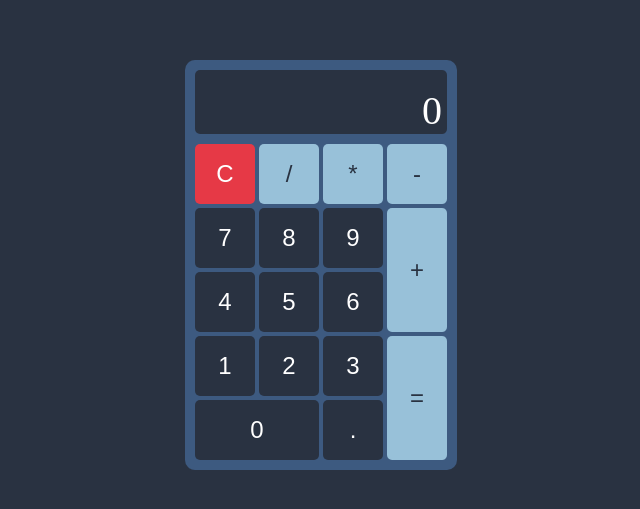
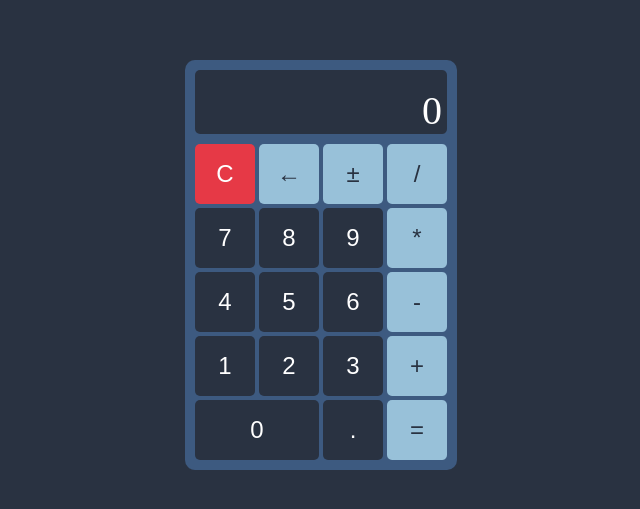
Before and after one commit to Kirill-Arkhypov/FCC, a React (Create React App) app in the folder 3. Front End Libraries/4. JavaScript Calculator/: page / in a window 1280 px wide. Shown: the part 135-644 px from the top of the page, without its empty margins (319-959 px from the left). Built offline with nearby package versions, Linux system fonts and the light colour scheme.

Commit message:
Javacript Calculator: functionality expanded, refactoring

```diff
--- a/3. Front End Libraries/4. JavaScript Calculator/src/assets/buttons.js
+++ b/3. Front End Libraries/4. JavaScript Calculator/src/assets/buttons.js
@@ -2,6 +2,10 @@ const buttons = [
   {
     id: 'clear',
     value: 'C',
+  },
+  {
+    id: 'delete',
+    value: '←',
   },
   {
     id: 'zero',
@@ -67,6 +71,10 @@ const buttons = [
     id: 'divide',
     value: '/',
   },
+  {
+    id: 'plus-minus',
+    value: '±',
+  },
 ];
 
 export default buttons;
--- a/3. Front End Libraries/4. JavaScript Calculator/src/assets/computationalLogic.js
+++ b/3. Front End Libraries/4. JavaScript Calculator/src/assets/computationalLogic.js
@@ -1,5 +1,8 @@
 const compute = (current, previous, operator) => {
   let result;
+
+  current = parseFloat(current);
+  previous = parseFloat(previous);
 
   switch (operator) {
     case '+':
--- a/3. Front End Libraries/4. JavaScript Calculator/src/components/App.js
+++ b/3. Front End Libraries/4. JavaScript Calculator/src/components/App.js
@@ -18,52 +18,53 @@ const App = () => {
     setDisplayExpression('«' + displayExpression.slice(-27));
   }
 
-  const onInput = (value) => {
-    if (value === 'C') {
+  function reset() {
     setCurrentOperand('0');
     setPreviousOperand('');
     setOperator('');
     setDisplayValue('0');
     setDisplayExpression('');
-      return;
   }
 
-    if (value === '=') {
+  function equals() {
     if (!operator) return;
     setDisplayValue(
-        compute(
-          parseFloat(currentOperand || displayValue),
-          parseFloat(previousOperand),
-          operator
-        )
+      compute(currentOperand || displayValue, previousOperand, operator)
     );
     setPreviousOperand(currentOperand || previousOperand);
     setDisplayExpression('');
     setCurrentOperand('');
     setOperator('');
-      return;
   }
 
-    if (value === '+' || value === '-' || value === '*' || value === '/') {
-      if (!currentOperand && operator) {
-        if (operator !== '-' && value === '-') {
+  function backSpace() {
+    setDisplayValue(displayValue.slice(0, -1) || '0');
+    if (currentOperand) {
+      setCurrentOperand(currentOperand.slice(0, -1) || '0');
+    }
+  }
+
+  function plusMinus() {
+    if (displayValue === '0') return;
     displayValue.includes('-')
       ? setDisplayValue(displayValue.slice(1))
-            : setDisplayValue(value + displayValue);
-          return;
+      : setDisplayValue('-' + displayValue);
+    if (currentOperand) {
+      currentOperand.includes('-')
+        ? setCurrentOperand(currentOperand.slice(1))
+        : setCurrentOperand('-' + currentOperand);
+    }
   }
 
+  function handleOperation(value) {
+    if (!currentOperand && operator) {
       setOperator(value);
       setDisplayExpression(displayExpression.slice(0, -2) + ' ' + value);
       return;
     }
 
     if ((currentOperand || displayValue) && previousOperand && operator) {
-        const result = compute(
-          parseFloat(displayValue),
-          parseFloat(previousOperand),
-          operator
-        );
+      const result = compute(displayValue, previousOperand, operator);
 
       setDisplayValue(result);
       setPreviousOperand(result);
@@ -81,9 +82,9 @@ const App = () => {
     setDisplayExpression((currentOperand || displayValue) + ' ' + value);
     setCurrentOperand('');
     setOperator(value);
-      return;
   }
 
+  function handleInput(value) {
     if (displayValue === '0' && value !== '.') {
       setCurrentOperand(value);
       setDisplayValue(value);
@@ -101,6 +102,36 @@ const App = () => {
     if (currentOperand.length < 12) {
       setCurrentOperand(currentOperand + value);
       setDisplayValue(currentOperand + value);
+    }
+  }
+
+  const onInput = (value) => {
+    switch (value) {
+      case 'C':
+        reset();
+        break;
+
+      case '=':
+        equals();
+        break;
+
+      case '←':
+        backSpace();
+        break;
+
+      case '±':
+        plusMinus();
+        break;
+
+      case '+':
+      case '-':
+      case '*':
+      case '/':
+        handleOperation(value);
+        break;
+
+      default:
+        handleInput(value);
         return;
     }
   };
--- a/3. Front End Libraries/4. JavaScript Calculator/src/components/Button/button.css
+++ b/3. Front End Libraries/4. JavaScript Calculator/src/components/Button/button.css
@@ -1,20 +1,18 @@
 #buttons {
   display: grid;
-  grid-template-columns: repeat(4, 1fr);
-  grid-template-rows: repeat(3, 1fr);
+  grid-template-columns: repeat(4, 60px);
+  grid-template-rows: repeat(5, 60px);
   gap: 4px;
   grid-template-areas:
-    'clear divide multiply subtract'
-    'seven eight nine add'
-    'four five six add'
-    'one two three equals'
+    'clear delete plus-minus divide'
+    'seven eight nine multiply'
+    'four five six subtract'
+    'one two three add'
     'zero zero decimal equals';
 }
 
 button {
   font-size: 1.5rem;
-  width: 60px;
-  height: 60px;
   color: var(--secondary-color);
   background-color: var(--primary-color);
   border-radius: 5px;
@@ -83,9 +81,15 @@ button:active {
 #add,
 #subtract,
 #divide,
-#multiply {
+#multiply,
+#delete,
+#plus-minus {
   color: var(--primary-color);
   background-color: var(--tertiary-color);
+}
+
+#delete {
+  grid-area: delete;
 }
 
 #equals {
@@ -109,3 +113,7 @@ button:active {
 #multiply {
   grid-area: multiply;
 }
+
+#plus-minus {
+  grid-area: plus-minus;
+}
```
Lines whose indentation alone changed are shown as unchanged.
